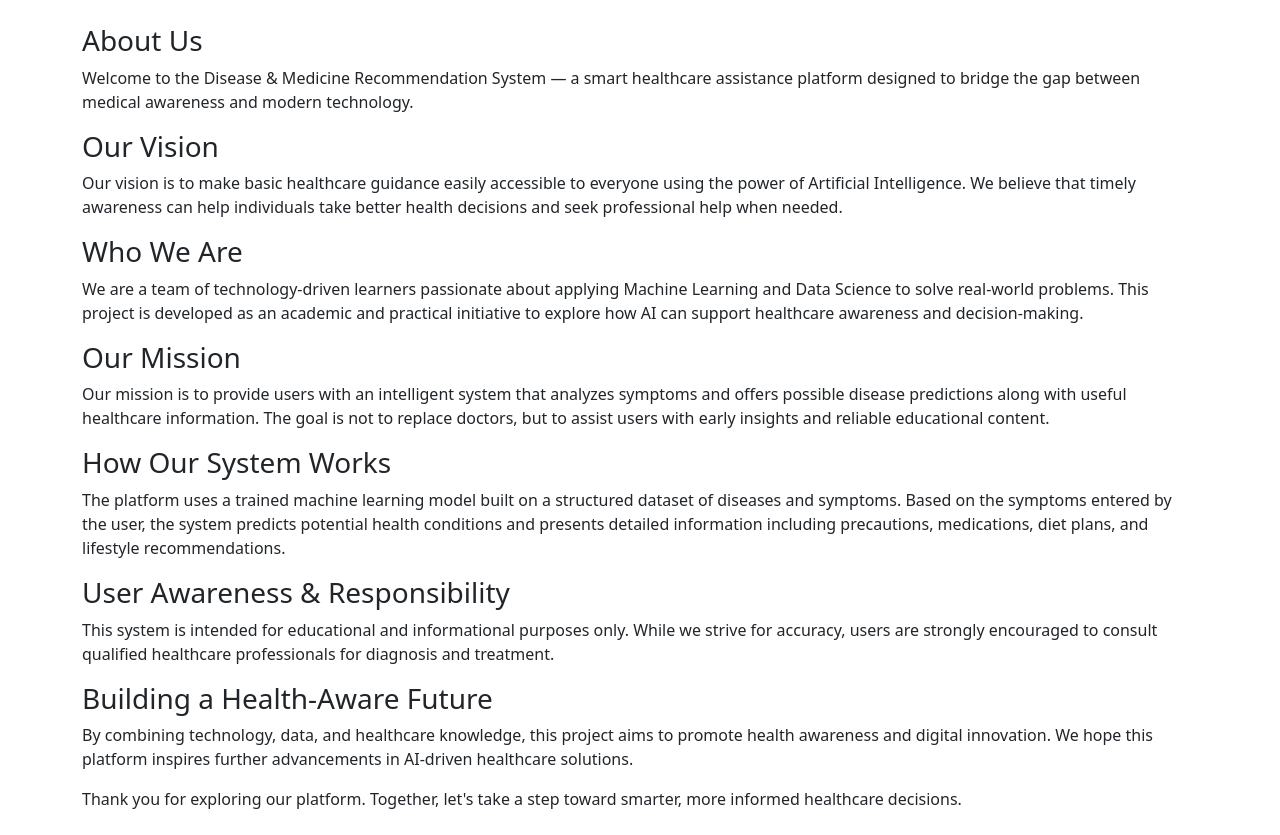
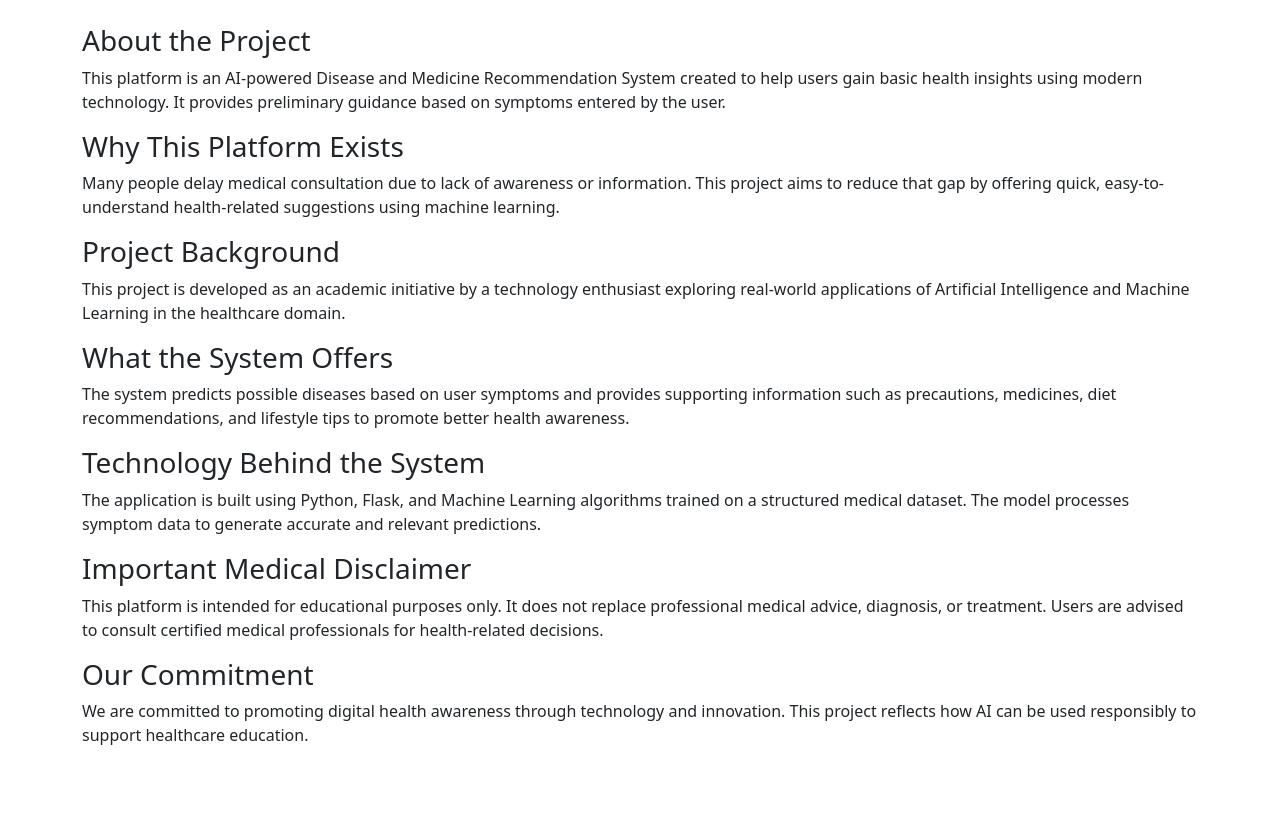
Before and after one commit to ranisumbul7/Disease-Medicine-Recommendation-System, a Flask app: page /about in a window 1280 px wide. After the commit the page ends 745 px from the top, so only its background shows below. Run offline with Flask 3, Linux system fonts and the light colour scheme; parts of the project's set-up code (start-up, migrations or seed data) failed here and were passed over.

Commit message:
your message

```diff
--- a/templates/about.html
+++ b/templates/about.html
@@ -10,43 +10,39 @@
     <div class="container my-4 mt-4">
 
 
-    <h3>About Us</h3>
+    <h3>About the Project</h3>
 <p>
-Welcome to the Disease & Medicine Recommendation System — a smart healthcare assistance platform designed to bridge the gap between medical awareness and modern technology.
+This platform is an AI-powered Disease and Medicine Recommendation System created to help users gain basic health insights using modern technology. It provides preliminary guidance based on symptoms entered by the user.
 </p>
 
-<h3>Our Vision</h3>
+<h3>Why This Platform Exists</h3>
 <p>
-Our vision is to make basic healthcare guidance easily accessible to everyone using the power of Artificial Intelligence. We believe that timely awareness can help individuals take better health decisions and seek professional help when needed.
+Many people delay medical consultation due to lack of awareness or information. This project aims to reduce that gap by offering quick, easy-to-understand health-related suggestions using machine learning.
 </p>
 
-<h3>Who We Are</h3>
+<h3>Project Background</h3>
 <p>
-We are a team of technology-driven learners passionate about applying Machine Learning and Data Science to solve real-world problems. This project is developed as an academic and practical initiative to explore how AI can support healthcare awareness and decision-making.
+This project is developed as an academic initiative by a technology enthusiast exploring real-world applications of Artificial Intelligence and Machine Learning in the healthcare domain.
 </p>
 
-<h3>Our Mission</h3>
+<h3>What the System Offers</h3>
 <p>
-Our mission is to provide users with an intelligent system that analyzes symptoms and offers possible disease predictions along with useful healthcare information. The goal is not to replace doctors, but to assist users with early insights and reliable educational content.
+The system predicts possible diseases based on user symptoms and provides supporting information such as precautions, medicines, diet recommendations, and lifestyle tips to promote better health awareness.
 </p>
 
-<h3>How Our System Works</h3>
+<h3>Technology Behind the System</h3>
 <p>
-The platform uses a trained machine learning model built on a structured dataset of diseases and symptoms. Based on the symptoms entered by the user, the system predicts potential health conditions and presents detailed information including precautions, medications, diet plans, and lifestyle recommendations.
+The application is built using Python, Flask, and Machine Learning algorithms trained on a structured medical dataset. The model processes symptom data to generate accurate and relevant predictions.
 </p>
 
-<h3>User Awareness & Responsibility</h3>
+<h3>Important Medical Disclaimer</h3>
 <p>
-This system is intended for educational and informational purposes only. While we strive for accuracy, users are strongly encouraged to consult qualified healthcare professionals for diagnosis and treatment.
+This platform is intended for educational purposes only. It does not replace professional medical advice, diagnosis, or treatment. Users are advised to consult certified medical professionals for health-related decisions.
 </p>
 
-<h3>Building a Health-Aware Future</h3>
+<h3>Our Commitment</h3>
 <p>
-By combining technology, data, and healthcare knowledge, this project aims to promote health awareness and digital innovation. We hope this platform inspires further advancements in AI-driven healthcare solutions.
-</p>
-
-<p>
-Thank you for exploring our platform. Together, let's take a step toward smarter, more informed healthcare decisions.
+We are committed to promoting digital health awareness through technology and innovation. This project reflects how AI can be used responsibly to support healthcare education.
 </p>
 
     </div>
```
